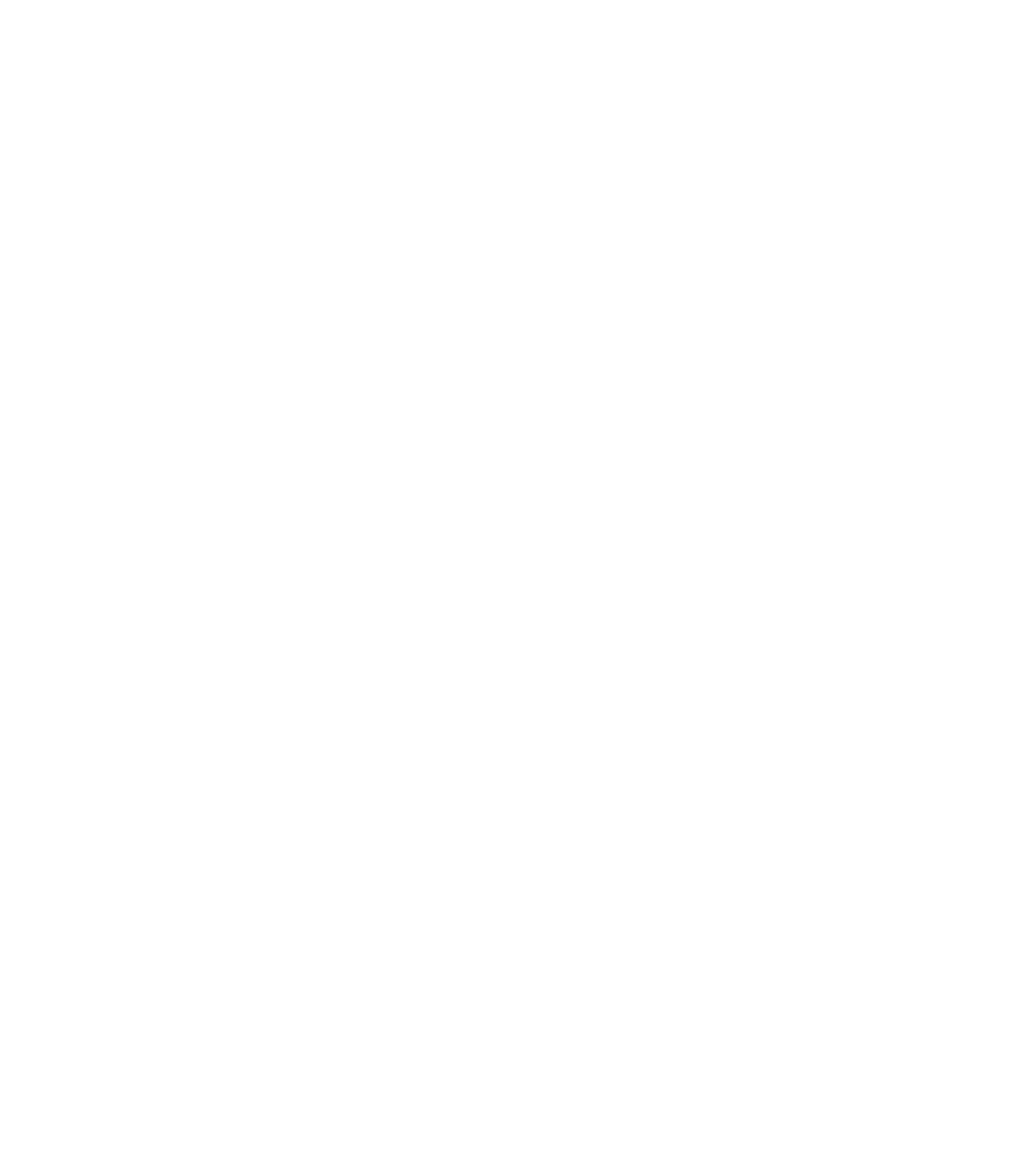
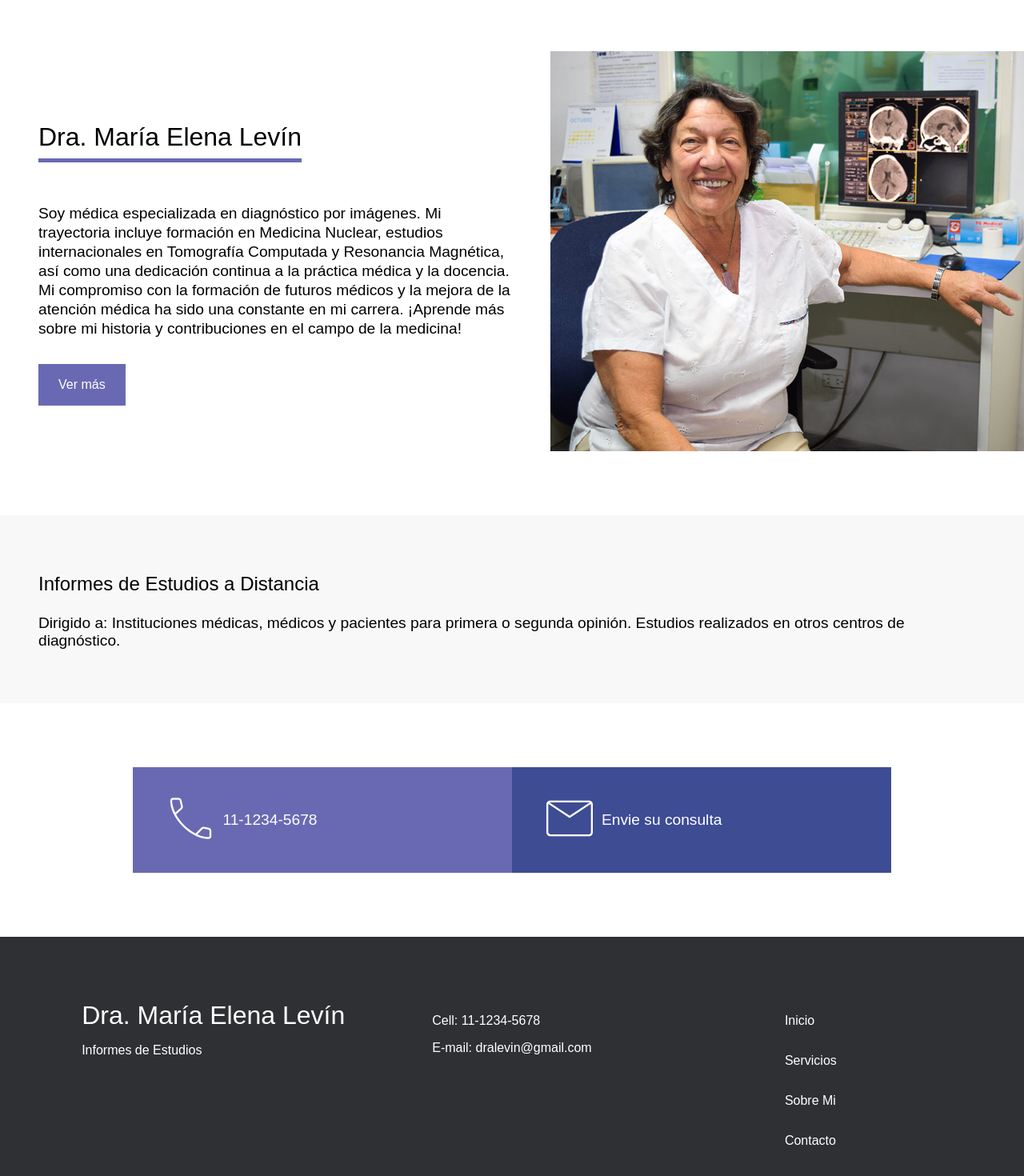
Before and after one commit to jnardi86/webLevin, a React (Vite) app: page /#/ in a window 1280 px wide. Shown: the part 898-2368 px from the top of the page at 80% size. Before the commit the page ends 954 px from the top, so only its background shows below. Built offline with nearby package versions, Linux system fonts and the light colour scheme.

Commit message:
added about, services and contact

```diff
--- a/index.html
+++ b/index.html
@@ -15,6 +15,9 @@
   <meta property="article:modified_time" content="2023-10-21T14:09:18+00:00" />
   <meta property="og:image" content="https://yourweb/assets/image.jpg" />
 
+  <!-- Google Icons -->
+  <link rel="stylesheet" href="https://fonts.googleapis.com/css2?family=Material+Symbols+Outlined:opsz,wght,FILL,GRAD@20..48,100..700,0..1,-50..200" />
+
   <!-- Metatags para estadistica analytics.google -->
 
 
--- a/src/components/footer/Footer.jsx
+++ b/src/components/footer/Footer.jsx
@@ -4,7 +4,33 @@ import "./footer.css"
 
 const Footer = () => {
   return (
-    <div>Footer</div>
+    <footer>
+      <div className='footer-container'>
+        <div class="footer-section">
+          <div className="container">
+            <p className='logo mt-0 mb-1'>Dra. María Elena Levín</p>
+            <p className='mb-0 mt-0'>Informes de Estudios</p>
+          </div>
+        </div>
+
+        <div class="footer-section">
+          <div className="container">
+            <p className='mb-1'>Cell: 11-1234-5678</p>
+            <p className='mt-0'>E-mail: dralevin@gmail.com</p>
+          </div>
+        </div>
+
+        <div class="footer-section">
+          <div className="container">
+            <p>Inicio</p>
+            <p>Servicios</p>
+            <p>Sobre Mi</p>
+            <p>Contacto</p>
+          </div>
+        </div>
+
+      </div>
+    </footer>
   )
 }
 
--- a/src/components/footer/footer.css
+++ b/src/components/footer/footer.css
@@ -0,0 +1,44 @@
+.footer-container {
+    color: var(--colorPri1);
+    background-color: var(--colorPri8);
+    padding: 5rem;
+    display: grid;
+    grid-template-columns: repeat(3, 1fr);
+}
+
+.footer-section {
+    width: 100%;
+    display: flex;
+    justify-content: center;
+}
+
+.footer-section .container {
+    display: flex;
+    flex-direction: column;
+    justify-content: flex-start;
+}
+
+
+.logo {
+    font-size: 2rem;
+}
+
+
+
+
+/* Media query for screens with a maximum width of 600px */
+@media (max-width: 780px) {
+    .footer-container {
+        grid-template-columns: 1fr;
+        grid-template-rows: repeat(3, auto);
+    }
+
+    .footer-section {
+        margin-bottom: 3rem;
+    }
+
+    .footer-container .footer-section:nth-child(3) .container{
+        align-items: center;
+    }
+
+}
--- a/src/components/navbar/components/navItems.js
+++ b/src/components/navbar/components/navItems.js
@@ -12,7 +12,7 @@ export const navItems = [
       link: "/about",
     },
     {
-      label: "contact",
+      label: "Contacto",
       link: "/contact",
     },
   ]
--- a/src/pages/about/components/AboutCV.jsx
+++ b/src/pages/about/components/AboutCV.jsx
@@ -2,7 +2,27 @@ import React from 'react'
 
 const AboutCV = () => {
   return (
-    <div>AboutCV</div>
+    <div>Graduada en la Facultad de Medicina de UBA en 1975, con una primera
+    especialización en Medicina Nuclear- la parte teórica cursada en las
+    instalaciones de Aguas Pesadas de CONEA en Ezeiza, parte práctica como
+    rotante en el Servicio de Medicina Nuclear del Hospital Roffo.
+    En 1980 gané una beca de la empresa General Electric para estudiar Tomografía
+    Computada en San Francisco, California,EEUU y durante esos meses estudié
+    asimismo Resonancia Magnética en South San Francisco, con el Dr. León
+    Kaufman que estaba desarrollando un prototipo.
+    Entre 1981 y 1986 trabajé en una clínica privada de Rio de Janeiro , Brasil- a
+    cargo de Neuroimágenes, especialmente Tomografía de encéfalo y raquis.
+    Desde 1989 hasta 2002 trabajé en Resonancia Magnética con el Dr Alberto
+    Eurnekián en la clínica San Martín de Tours y Hospital Argerich (Servicio
+    Tercerizado).
+    Desde 1995 hasta la fecha me encuentro a cargo del Servicio de Tomografía
+    Computada en el Hospital Santojanni, donde ejerzo la parte práctica y también
+    docencia ya que en este hospital ( adscripto a UBA) se dicta la Carrera de
+    Medicina desde Primer Año.
+    Asimismo fui docente de UNSAM entre 2000 y 2022 para la Tecnicatura en
+    Diagnóstico por Imágenes.
+
+    Buenos Aires, Septiembre 18 de 2023</div>
   )
 }
 
--- a/src/pages/home/components/HomeAbout.css
+++ b/src/pages/home/components/HomeAbout.css
@@ -0,0 +1,36 @@
+.about-container {
+    width: 100%;
+    display: flex;
+    justify-content: center;
+}
+
+.about-text {
+    width: 50%;
+    display: flex;
+    flex-direction: column;
+    justify-content: center;
+    align-items: flex-start;
+    padding: 1rem 3rem;
+}
+
+.about-text .title {
+    font-size: 2rem;
+    font-family: var(--titlePri1);
+    padding-bottom: 0.5rem;
+    border-bottom: 5px solid var(--colorPri5);
+}
+
+.about-text .body {
+    font-size: 1.2rem;
+    font-family: var(--titlePri1);
+    line-height: 1.5rem;
+}
+
+.about-image {
+    background-image: url("../../../assets/Levin_frente_1024.jpg");
+    background-position: center;
+    background-repeat: no-repeat;
+    background-size: cover;
+    width: 50%;
+    height: 500px;
+}
--- a/src/pages/home/components/HomeAbout.jsx
+++ b/src/pages/home/components/HomeAbout.jsx
@@ -1,9 +1,28 @@
 import React from 'react'
+import "./HomeAbout.css"
+import "../../../../src/styles.css"
+import { Link } from 'react-router-dom';
 
 const HomeAbout = () => {
   return (
-    <div>
-      HomeAbout
+    <div className="main-container">
+      <div className='about-container mt-5 mb-5'>
+        <div className="about-text">
+          <p className='title'>Dra. María Elena Levín</p>
+          <p className='body mb-2'>Soy médica especializada en diagnóstico por imágenes.
+            Mi trayectoria incluye formación en Medicina Nuclear,
+            estudios internacionales en Tomografía Computada y Resonancia Magnética,
+            así como una dedicación continua a la práctica médica y la docencia.
+            Mi compromiso con la formación de futuros médicos y
+            la mejora de la atención médica ha sido una constante en mi carrera.
+            ¡Aprende más sobre mi historia y contribuciones en el campo de la medicina!
+          </p>
+
+          < Link className="btn-1" to="/about" >Ver más</Link>
+
+        </div>
+        <div className="about-image"></div>
+      </div>
     </div>
   )
 }
--- a/src/pages/home/components/HomeContact.css
+++ b/src/pages/home/components/HomeContact.css
@@ -0,0 +1,51 @@
+.homeContact-container{
+    width: 80%;
+    min-height: 100px;
+    margin: 0 auto;
+
+    display: flex;
+    justify-content: center;
+}
+
+.homeContact-container .container{
+    width: 40%;
+    min-height: 100px;
+    color: var(--colorPri1);
+    display: flex;
+    align-items: center;
+    justify-content: flex-start;
+    padding: 1rem 2rem;
+}
+
+
+.cell-container{
+    background-color: var(--colorPri5);
+}
+
+.email-container{
+    background-color: var(--colorPri6);
+}
+
+.text-container{
+    font-family: var(--titlePri1);
+    font-size: 1.2rem;
+}
+
+.text-container .link-to{
+text-decoration: none;
+color: var(--colorPri1);
+}
+
+.material-symbols-outlined {
+  font-variation-settings:
+  'FILL' 0,
+  'wght' 100,
+  'GRAD' 0,
+  'opsz' 24
+}
+
+.google-icon{
+    font-size:  5rem !important;
+    padding: 0 !important;
+    margin: 0 !important;
+}
--- a/src/pages/home/components/HomeContact.jsx
+++ b/src/pages/home/components/HomeContact.jsx
@@ -1,8 +1,31 @@
 import React from 'react'
+import "./HomeContact.css"
+import { Link } from 'react-router-dom';
 
 const HomeContact = () => {
   return (
-    <div>HomeContact</div>
+    <div className='main-container mt-5 mb-5'>
+      <div className="homeContact-container">
+        <div className="cell-container container">
+        <div className="icon-container">
+            <span class="material-symbols-outlined google-icon">call</span>
+          </div>
+          <div className="text-container">
+            <p>11-1234-5678</p>
+          </div>
+        </div>
+
+        <div className="email-container container">
+          <div className="icon-container">
+            <span class="material-symbols-outlined google-icon">mail</span>
+          </div>
+          <div className="text-container">
+            < Link className="link-to" to="/contact" >Envie su consulta</Link>
+          </div>
+        </div>
+
+      </div>
+    </div>
   )
 }
 
--- a/src/pages/home/components/HomeServices.jsx
+++ b/src/pages/home/components/HomeServices.jsx
@@ -2,7 +2,12 @@ import React from 'react'
 
 const HomeServices = () => {
   return (
-    <div>HomeServices</div>
+    <div className='main-container'>
+      <div className="services-container">
+          <p className='title'>Informes de Estudios a Distancia</p>
+          <p className='body'>Dirigido a: Instituciones médicas, médicos y pacientes para primera o segunda opinión. Estudios realizados en otros centros de diagnóstico.</p>
+      </div>
+    </div>
   )
 }
 
--- a/src/pages/services/view/servicesView.css
+++ b/src/pages/services/view/servicesView.css
@@ -0,0 +1,14 @@
+.services-container {
+    background-color: var(--colorPri2);
+    padding: 3rem;
+}
+
+.services-container .title {
+    font-size: 1.5rem;
+    font-family: var(--titlePri1);
+}
+
+.services-container .body {
+    font-size: 1.2rem;
+    font-family: var(--titlePri1);
+}
--- a/src/styles.css
+++ b/src/styles.css
@@ -10,8 +10,8 @@
 
 body {
     font-family: Arial, sans-serif;
-    color: var(--colorPri1);
     font-size: 16px;
+    color: black;
 }
 
 :root {
@@ -42,6 +42,8 @@ body {
     --colorSec3: #a66052;
     --colorSec4: #df906c;
     --colorSec5: #f2cd82;
+
+}
 
 /* FONTS */
 
@@ -113,4 +115,74 @@ body {
 
 }
 
+.main-container {
+    max-width: 1440px;
+    margin: 0 auto;
 }
+
+
+
+/* BUTTONS */
+
+.btn-1 {
+    padding: 1rem 1.5rem;
+    text-decoration: none;
+    background-color: var(--colorPri5);
+    border: 1px solid var(--colorPri5);
+    color: var(--colorPri1);
+    transition: 0.5s;
+}
+
+.btn-1:hover {
+    background-color: transparent;
+    color: var(--colorPri5);;
+}
+
+/* MARGIN */
+.mt-0 {
+    margin-top: 0rem;
+}
+
+.mt-1 {
+    margin-top: 1rem;
+}
+
+.mt-2 {
+    margin-top: 2rem;
+}
+
+.mt-3 {
+    margin-top: 3rem;
+}
+
+.mt-4 {
+    margin-top: 4rem;
+}
+
+.mt-5 {
+    margin-top: 5rem;
+}
+
+.mb-0 {
+    margin-bottom: 0rem;
+}
+
+.mb-1 {
+    margin-bottom: 1rem;
+}
+
+.mb-2 {
+    margin-bottom: 2rem;
+}
+
+.mb-3 {
+    margin-bottom: 3rem;
+}
+
+.mb-4 {
+    margin-bottom: 4rem;
+}
+
+.mb-5 {
+    margin-bottom: 5rem;
+}
```
Also changed, not shown: src/assets/Levin_frente_1024.jpg (added). Lines whose indentation alone changed are shown as unchanged.
